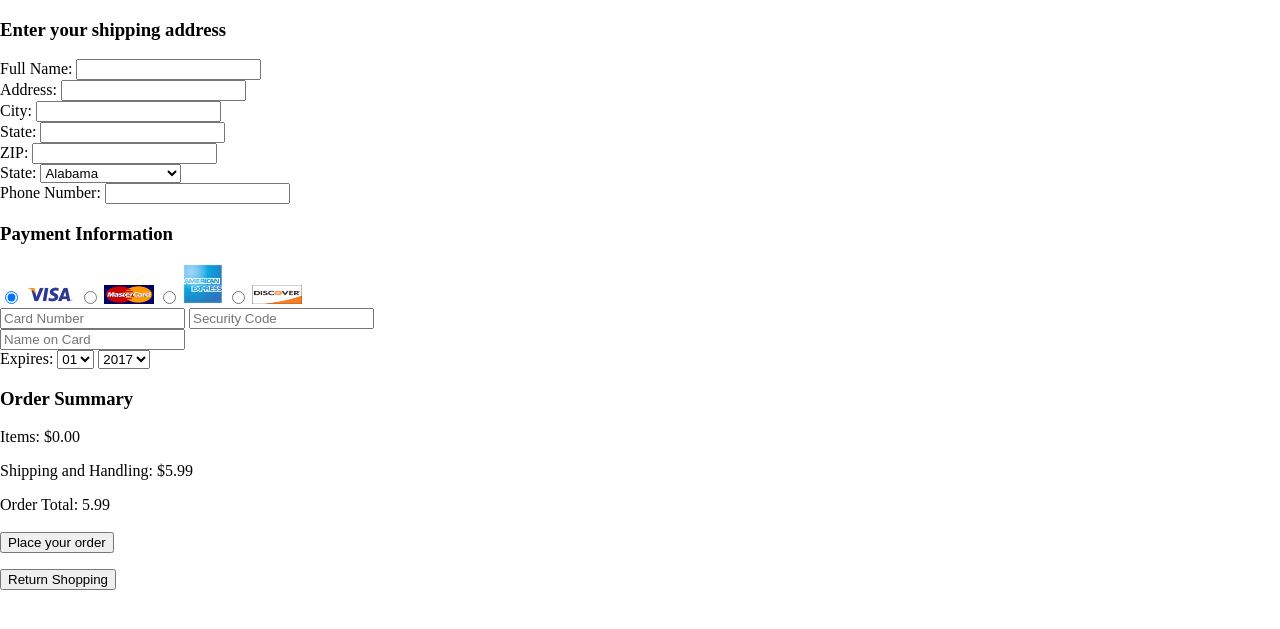
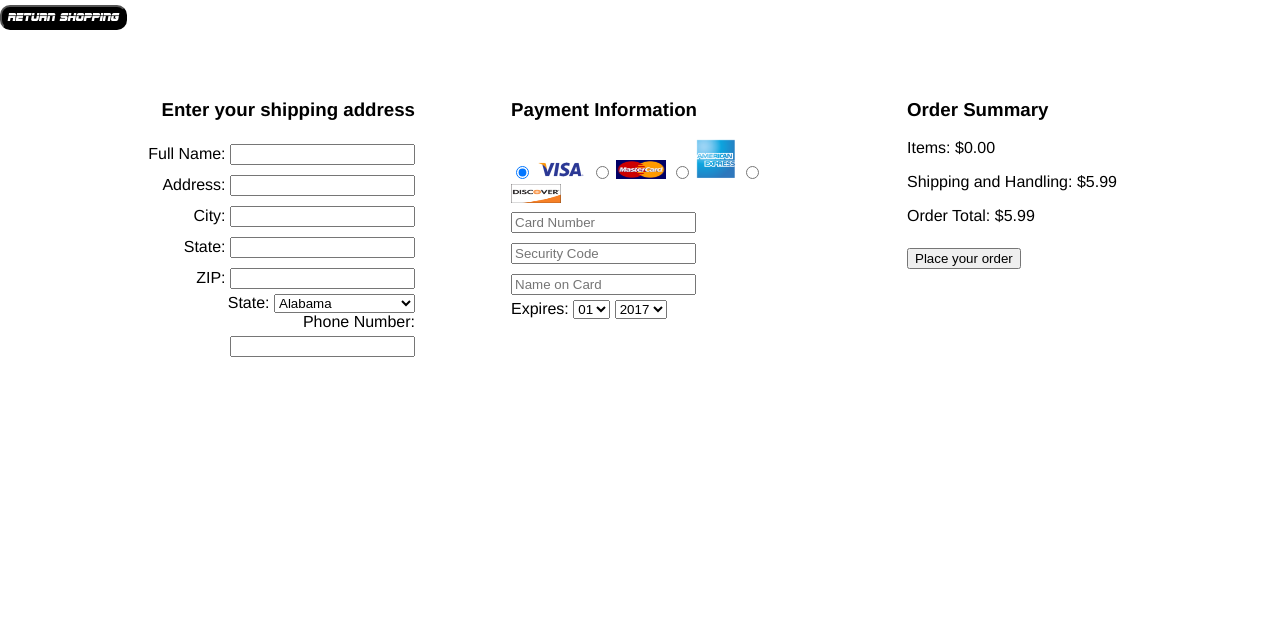
Before and after one commit to baileynottingham/Final-Project, a PHP site: page /checkout.php in a window 1280 px wide. Shown: the part 128-757 px from the top of the page. Run offline with PHP 8.4, Linux system fonts and the light colour scheme; data that the repository does not hold is empty.

Commit message:
Checkout page

```diff
--- a/checkout.php
+++ b/checkout.php
@@ -11,6 +11,11 @@
   <div class="header">
   <h1>Checkout</h1>
   </div>
+  <form action="index.php">
+    <input class="cartButtons" type="submit" value="Return Shopping"/>
+  </form>
+  <div id="checkout">
+  <div id="Shipping">
   <form action="index.php" method="POST">
     <h3>Enter your shipping address</h3>
     Full Name: <input type="text" required="required"/>
@@ -79,6 +84,8 @@
 </select>
   <br />
   Phone Number: <input type="text" required="required"/>
+</div>
+  <div id="Payment">
   <h3>Payment Information</h3>
   <input type="radio" name="ccard" value="visa" checked="checked"/> <img id="visaIMG" src="visa.png" alt="Visa">
   <input type="radio" name="ccard" value="mastercard"/> <img id="mastercardIMG" src="mastercard.JPEG" alt="Mastercard">
@@ -124,17 +131,18 @@
     <option value="2032">2032</option>
   </select>
   <br />
+  </div>
+  <div id="Summary">
   <h3>Order Summary</h3>
   <p>Items: $<?=number_format($_POST['totalPrice'], 2)?></p>
   <p>Shipping and Handling: $5.99</p>
-  <p>Order Total: <?=number_format($_POST['totalPrice'] + 5.99, 2)?>
+  <p>Order Total: $<?=number_format($_POST['totalPrice'] + 5.99, 2)?>
   <br />
   <br />
   <input type="hidden" name="purchase"/>
   <input type="submit" value="Place your order"/>
   </form>
-  <form action="index.php">
-    <input type="submit" value="Return Shopping"/>
-  </form>
+  </div>
+  </div>
 </body>
 </html>
--- a/styles.css
+++ b/styles.css
@@ -190,3 +190,31 @@ h1 {
   text-align: center;
   padding-top: 10px;
 }
+#checkout {
+  padding-top: 50px;
+}
+#Shipping {
+  font-family: "Helvetica", sans-serif;
+  float: left;
+  margin-right: 6em;
+  text-align: right;
+  width: 300px;
+  margin-left: 115px;
+}
+#Summary {
+  float: left;
+  font-family: "Helvetica", sans-serif;
+  text-align: left;
+  width: 300px;
+}
+#Payment {
+  font-family: "Helvetica", sans-serif;
+  float: left;
+  margin-right: 6em;
+  text-align: left;
+  width: 300px;
+}
+#checkout input {
+  margin-top: 5px;
+  margin-bottom: 5px;
+}
```
